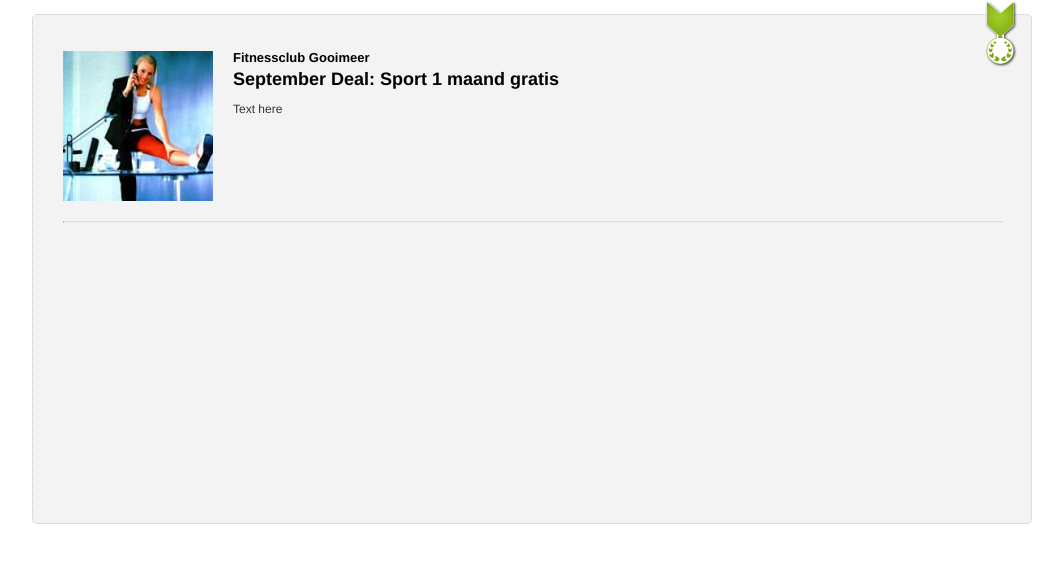
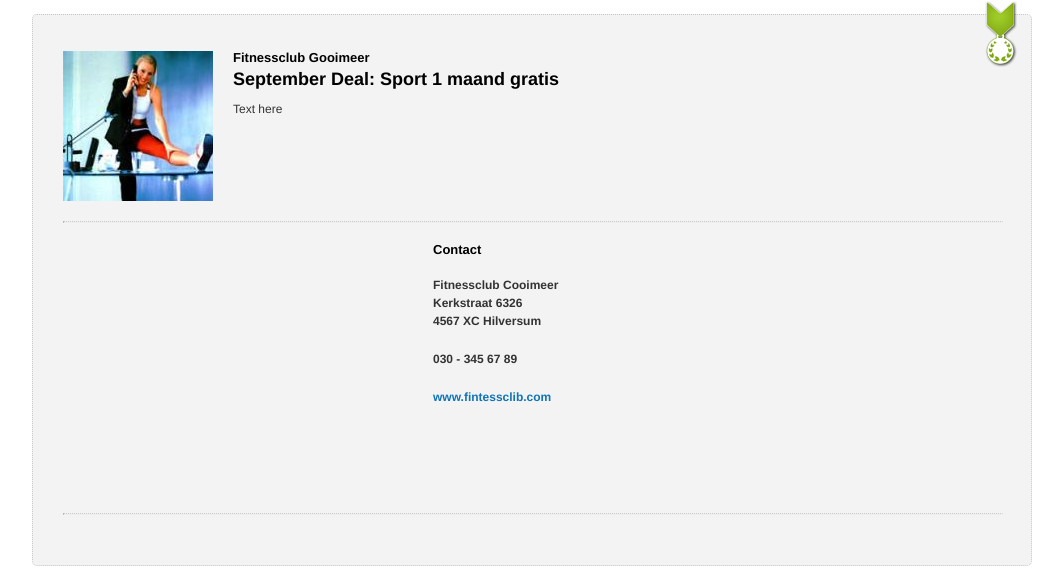
Before and after one commit to varya/dichtbij-frontend, a plain HTML site: page deal.html in a window 1280 px wide. Shown: the part 244-820 px from the top of the page, without its empty margins (31-1094 px from the left). Drawn offline with nearby package versions, Linux system fonts and the light colour scheme; some packages are replaced by stand-ins of ours; a script that the page names is missing.

Commit message:
Address block

```diff
--- a/css/deels.css
+++ b/css/deels.css
@@ -202,10 +202,28 @@
 
 .deel-provider
 {
+    min-height:250px;
 }
 
 .deel-provider__map
 {
     width: 350px;
     height: 250px;
+    float:left;
+    margin-right: 20px;
 }
+
+.deel-provider__address
+{
+    margin-top: 20px;
+}
+
+.deel-provider__address-item
+{
+    font-weight: bold;
+}
+
+.deel-provider__address-item_gap
+{
+    margin-top: 20px;
+}
--- a/deal.html
+++ b/deal.html
@@ -177,7 +177,31 @@
         <hr class="deel-hr"/>
         <div class="deel-provider">
             <div id="map_canvas" class="deel-provider__map"></div>
+            <h3 class="deel-widget__subtitle">Contact</h3>
+            <ul class="deel-provider__address">
+                <li class="deel-provider__address-item">
+                <!-- name -->
+                Fitnessclub Cooimeer
+                </li>
+                <li class="deel-provider__address-item">
+                <!-- street -->
+                Kerkstraat 6326
+                </li>
+                <li class="deel-provider__address-item">
+                <!-- zip code & city -->
+                4567 XC Hilversum
+                </li>
+                <li class="deel-provider__address-item deel-provider__address-item_gap">
+                <!-- phone -->
+                030 - 345 67 89
+                </li>
+                <li class="deel-provider__address-item deel-provider__address-item_gap">
+                <!-- website -->
+                <a href="#">www.fintessclib.com</a>
+                </li>
+            </ul>
         </div>
+        <hr class="deel-hr"/>
 </div>
 
 </div></div></div>
```
